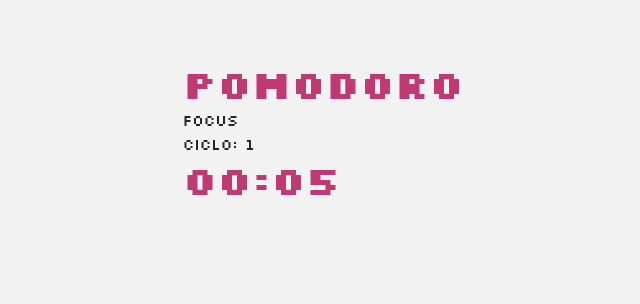
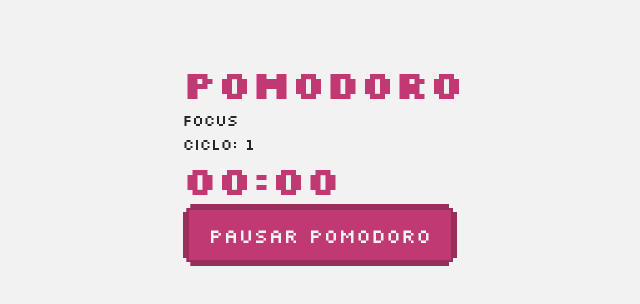
Before and after one commit to albana-meloni/focushroom, a React (Vite) app: page /pomodoro/25/5/4 in a window 1280 px wide. Shown: the top 304 px of the page, without its empty margins (317-957 px from the left). Built offline with nearby package versions, Linux system fonts and the light colour scheme.

Commit message:
feat: actualizar pomodoro

```diff
--- a/src/pages/Home.css
+++ b/src/pages/Home.css
@@ -6,9 +6,10 @@
 }
 .home-background {
 	width: 100%;
+	max-width: 450px;
 	position: absolute;
 	bottom: var(--2);
-	left: 0;
+	margin-inline: auto;
 }
 
 .pomodoro-chooser {
--- a/src/pages/Pomodoro.jsx
+++ b/src/pages/Pomodoro.jsx
@@ -1,47 +1,65 @@
 import { useState, useEffect } from 'react';
+import { Btn } from '../components/Btn';
 
-export function Pomodoro({ routeParams }) {
-	const focusTime = Number(routeParams.focusTime);
+export function Pomodoro() {
+	/* const focusTime = Number(routeParams.focusTime);
 	const breakTime = Number(routeParams.breakTime);
-	let cycles = Number(routeParams.cycles);
+	const cycles = Number(routeParams.cycles); */
+	const focusTime = 0;
+	const breakTime = 0;
+	const cycles = 2;
 
-	const [currentState, setCurrentState] = useState('focus');
-
-	const [minutes, setMinutes] = useState(0);
-	const [seconds, setSeconds] = useState(10);
+	const [minutes, setMinutes] = useState(focusTime);
+	const [seconds, setSeconds] = useState(5); /* cambiar a cero */
+	const [currentCycle, setCurrentCycle] = useState(1);
+	const [currentState, setCurrentState] = useState(true); /* true: focus / false: break */
+	const [isRunning, setIsRunning] = useState(true);
 
 	const txtMinutes = String(minutes).padStart(2, '0');
 	const txtSeconds = String(seconds).padStart(2, '0');
 
 	useEffect(() => {
-		let interval = setInterval(() => {
-			for (let i = 1; i < cycles; i++) {
-				clearInterval(interval);
-				if (seconds === 0) {
-					if (minutes !== 0) {
-						setSeconds(59);
-						setMinutes(minutes - 1);
-					} else if (minutes === 0) {
-						setMinutes(breakTime);
-						setSeconds(0);
-						setCurrentState('break');
-						cycles--;
+		if (!isRunning) return;
+
+		const interval = setInterval(() => {
+			if (seconds > 0) {
+				setSeconds((s) => s - 1);
+			} else {
+				if (minutes > 0) {
+					setMinutes((m) => m - 1);
+					setSeconds(59);
+				} else {
+					if (currentState && currentCycle === cycles * 2) {
+						setIsRunning(!isRunning);
+						console.log('🎉 Pomodoro finalizado');
+						clearInterval(interval);
+						return;
 					}
-				} else {
-					setSeconds(seconds - 1);
+					setCurrentState((prev) => {
+						const isBreak = !prev;
+						isBreak && setCurrentCycle((c) => c + 1);
+						setMinutes(isBreak ? breakTime : focusTime);
+						setSeconds(5); /* cambiar a cero */
+						return isBreak;
+					});
 				}
 			}
 		}, 1000);
-	}, [seconds]);
+
+		return () => clearInterval(interval);
+	}, [isRunning, seconds, minutes, focusTime, breakTime, cycles, currentCycle, currentState]);
 	return (
 		<>
 			<div>
 				<h1>Pomodoro</h1>
-				<p>{currentState}</p>
-				<p>ciclo: {1}</p>
+				<p>{currentState ? 'focus' : 'break'}</p>
+				<p>ciclo: {Math.ceil(currentCycle / 2)}</p>
 				<h1>
 					{txtMinutes}:{txtSeconds}
 				</h1>
+				<Btn onclick={() => setIsRunning(!isRunning)}>
+					{isRunning ? 'Pausar pomodoro' : 'Iniciar pomodoro'}
+				</Btn>
 			</div>
 		</>
 	);
```
Lines whose indentation alone changed are shown as unchanged.
